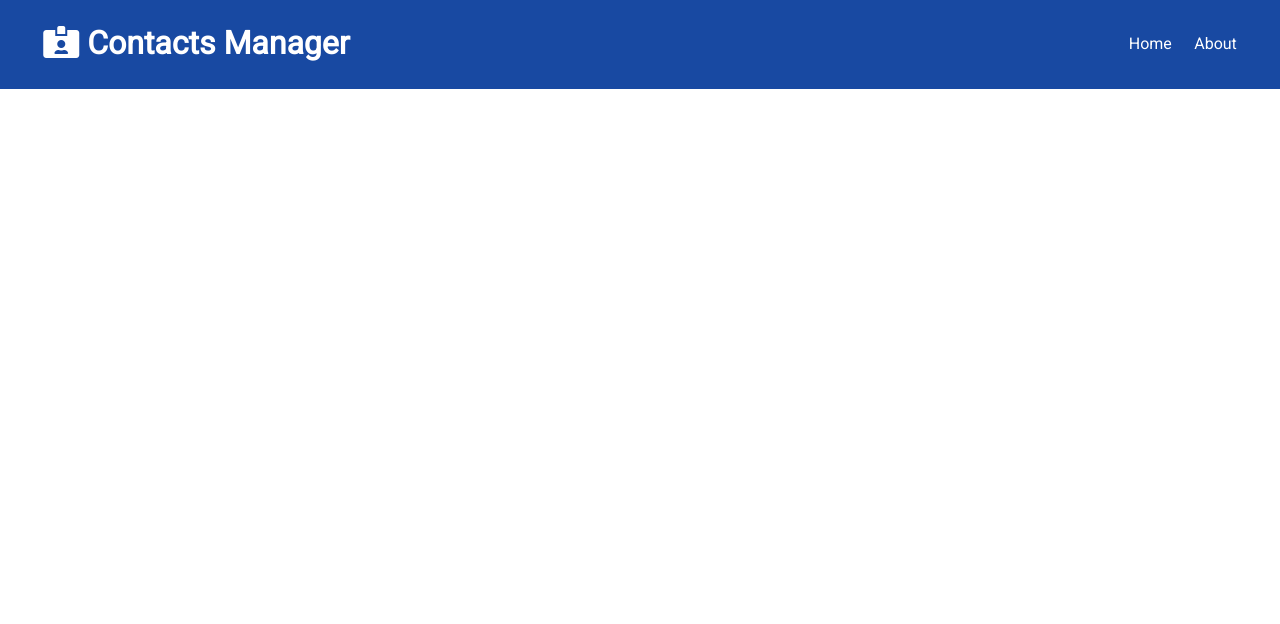
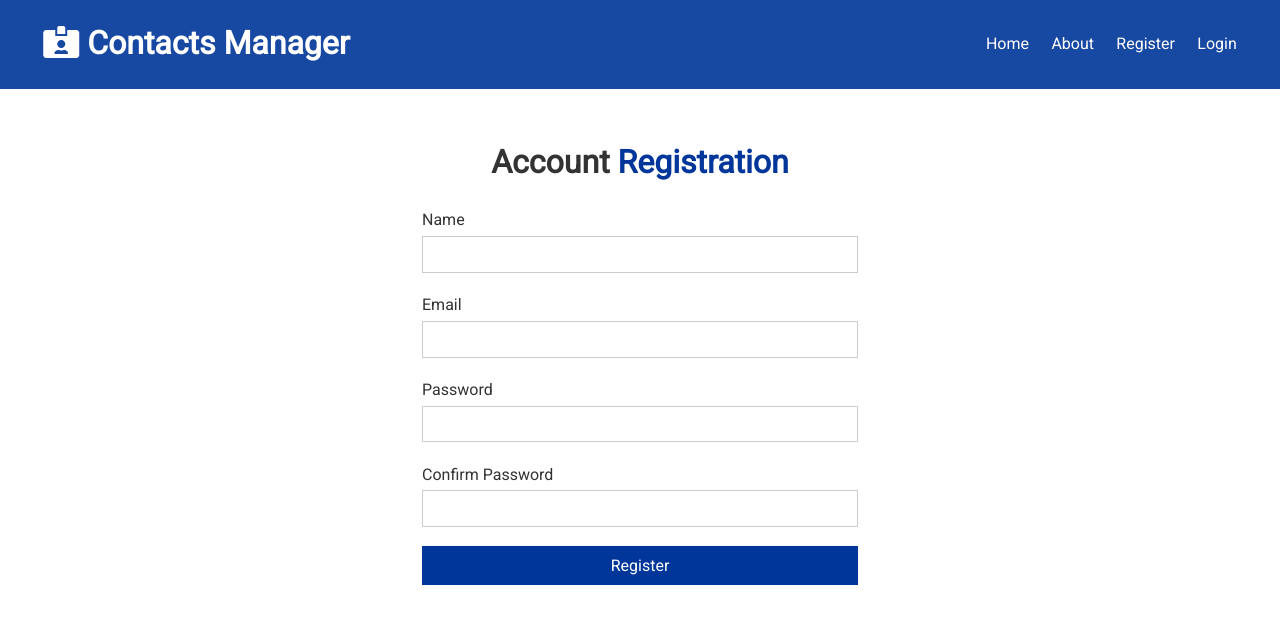
Before and after one commit to daryltct/Contact, a React (Create React App) app in the folder app/client/: page /register in a window 1280 px wide. Shown: the top 624 px of the page. Built offline with nearby package versions, Linux system fonts and the light colour scheme.

Commit message:
Add Register and Login components to display form

```diff
--- a/app/client/src/App.js
+++ b/app/client/src/App.js
@@ -4,6 +4,8 @@ import './App.css';
 import Navbar from './components/layout/Navbar';
 import Home from './components/pages/Home';
 import About from './components/pages/About';
+import Register from './components/auth/Register';
+import Login from './components/auth/Login';
 
 function App() {
 	return (
@@ -18,6 +20,12 @@ function App() {
 						<Route exact path="/about">
 							<About />
 						</Route>
+						<Route path="/register">
+							<Register />
+						</Route>
+						<Route path="/login">
+							<Login />
+						</Route>
 					</Switch>
 				</div>
 			</Fragment>
--- /dev/null
+++ b/app/client/src/components/auth/Login.js
@@ -0,0 +1,42 @@
+import React, { useState } from 'react';
+
+function Login() {
+	const [ user, setUser ] = useState({
+		email: '',
+		password: ''
+	});
+	const { email, password } = user;
+
+	function handleChange(event) {
+		const { name, value } = event.target;
+		setUser({
+			...user,
+			[name]: value
+		});
+	}
+
+	function handleSubmit(event) {
+		event.preventDefault();
+	}
+
+	return (
+		<div className="form-container">
+			<h1>
+				Account <span className="text-primary">Login</span>
+			</h1>
+			<form onSubmit={handleSubmit}>
+				<div className="form-group">
+					<label htmlFor="email">Email</label>
+					<input name="email" type="email" value={email} onChange={handleChange} />
+				</div>
+				<div className="form-group">
+					<label htmlFor="password">Password</label>
+					<input name="password" type="password" value={password} onChange={handleChange} />
+				</div>
+				<input type="submit" className="btn btn-primary btn-block" value="Login" />
+			</form>
+		</div>
+	);
+}
+
+export default Login;
--- /dev/null
+++ b/app/client/src/components/auth/Register.js
@@ -0,0 +1,52 @@
+import React, { useState } from 'react';
+
+function Register() {
+	const [ user, setUser ] = useState({
+		name: '',
+		email: '',
+		password: '',
+		passwordCfm: ''
+	});
+	const { name, email, password, passwordCfm } = user;
+
+	function handleChange(event) {
+		const { name, value } = event.target;
+		setUser({
+			...user,
+			[name]: value
+		});
+	}
+
+	function handleSubmit(event) {
+		event.preventDefault();
+	}
+
+	return (
+		<div className="form-container">
+			<h1>
+				Account <span className="text-primary">Registration</span>
+			</h1>
+			<form onSubmit={handleSubmit}>
+				<div className="form-group">
+					<label htmlFor="name">Name</label>
+					<input name="name" type="text" value={name} onChange={handleChange} />
+				</div>
+				<div className="form-group">
+					<label htmlFor="email">Email</label>
+					<input name="email" type="email" value={email} onChange={handleChange} />
+				</div>
+				<div className="form-group">
+					<label htmlFor="password">Password</label>
+					<input name="password" type="password" value={password} onChange={handleChange} />
+				</div>
+				<div className="form-group">
+					<label htmlFor="passwordCfm">Confirm Password</label>
+					<input name="passwordCfm" type="password" value={passwordCfm} onChange={handleChange} />
+				</div>
+				<input type="submit" className="btn btn-primary btn-block" value="Register" />
+			</form>
+		</div>
+	);
+}
+
+export default Register;
--- a/app/client/src/components/contacts/ContactFilter.js
+++ b/app/client/src/components/contacts/ContactFilter.js
@@ -1,6 +1,5 @@
 import React, { useEffect, useContext, useRef } from 'react';
 import { ContactContext } from '../../context/contact/ContactContext';
-import contactReducer from '../../context/contact/contactReducer';
 
 function ContactFilter() {
 	const { filtered, filterContacts, clearFilter } = useContext(ContactContext);
--- a/app/client/src/components/layout/Navbar.js
+++ b/app/client/src/components/layout/Navbar.js
@@ -16,6 +16,12 @@ function Navbar() {
 				<li>
 					<Link to="/about">About</Link>
 				</li>
+				<li>
+					<Link to="/register">Register</Link>
+				</li>
+				<li>
+					<Link to="/login">Login</Link>
+				</li>
 			</ul>
 		</div>
 	);
```
